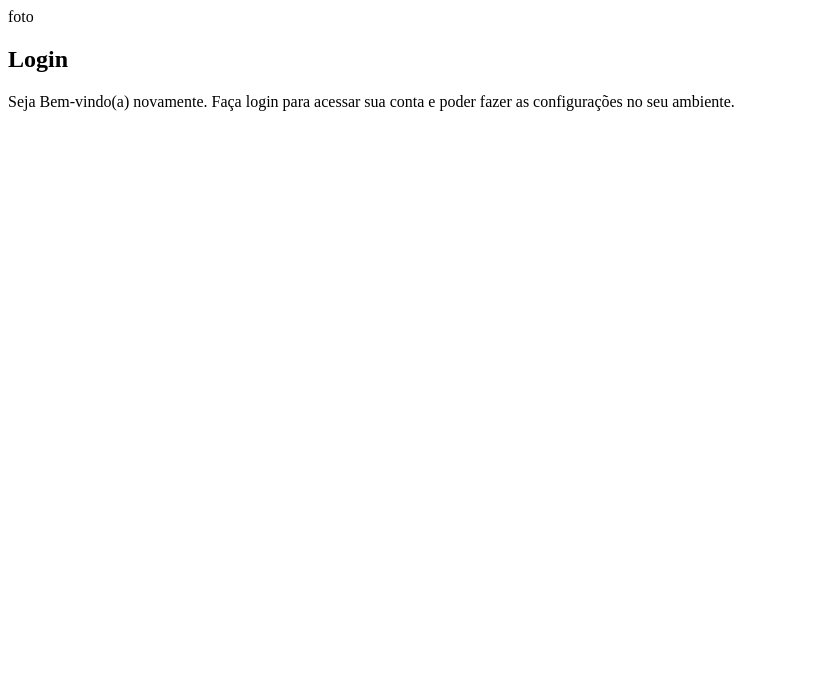
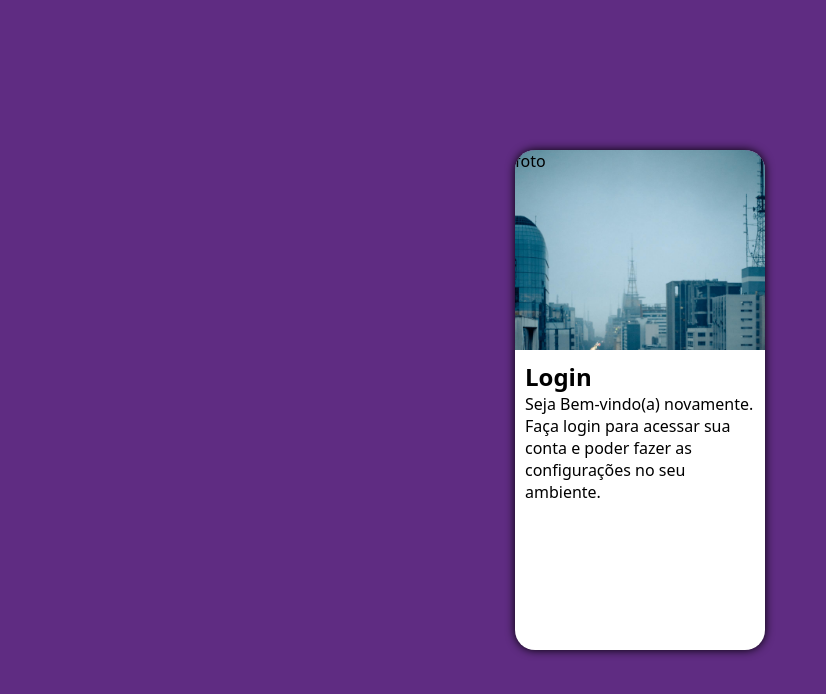
Before and after one commit to Dieegoo13/projeto-login, a plain HTML site: page index.html in a window 1280 px wide. Shown: the whole page, without its empty margins (0-826 px from the left). Drawn offline with Linux system fonts and the light colour scheme.

Commit message:
estrutura criada

```diff
--- a/style.css
+++ b/style.css
@@ -1 +1,47 @@
 @charset "UTF-8";
+
+* {
+    font-family: system-ui, -apple-system, BlinkMacSystemFont, 'Segoe UI', Roboto, Oxygen, Ubuntu, Cantarell, 'Open Sans', 'Helvetica Neue', sans-serif;
+    padding: 0px;
+    margin: 0px;
+    box-sizing: border-box;
+}
+
+bordy, html {
+    background-color: #5f2c82;
+    height: 100vh;
+    width: 100vw;
+}
+
+main {
+    position: relative;
+    height: 100vh;
+    width: 100vw;
+}
+
+section#login {
+    position: absolute;
+    top: 50%;
+    left: 50%;
+    transform: translate(-50%, -50%);
+    overflow: hidden;
+
+
+    background-color: white;
+    width: 250px;
+    height: 500px;
+    border-radius: 20px;
+    box-shadow: 0px 0px 10px black;
+}
+
+section#login > div#imagem {
+    display: block;
+    background: #5f2c82 url(imagens/pexels-mattysm-3693599\ \(1\).jpg);
+    height: 200px;
+    background-size: cover;
+}
+
+section#login > div#formulario {
+    display: block;
+     padding: 10px;
+}
```
